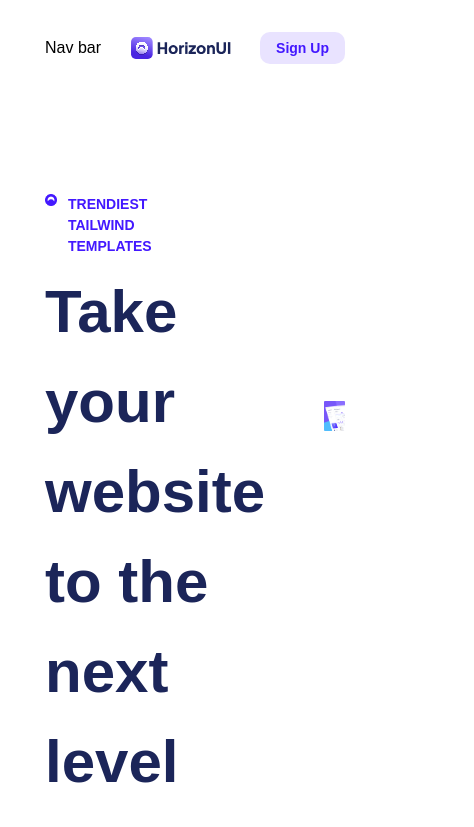
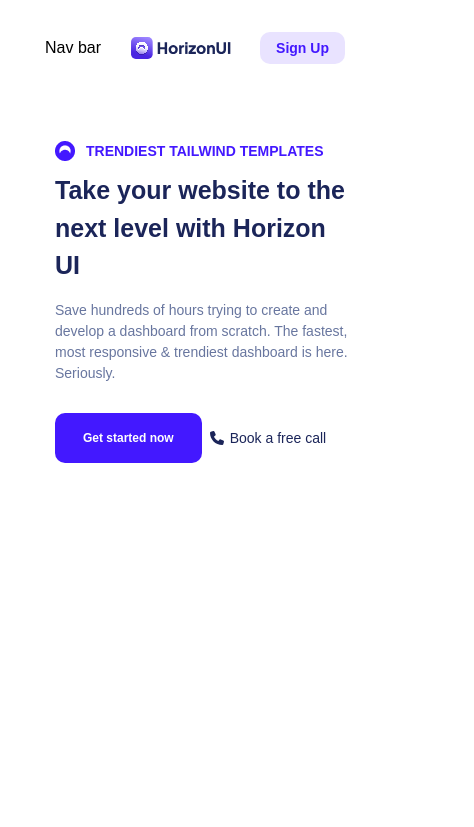
Before and after one commit to ThanhDuy2024/learn-frontend, a React (Vite) app in the folder Vite/learn-reactJS/: page / in a window 390 px wide. Shown: the top 827 px of the page, 474 px wide, since content can reach past the window. Built offline with nearby package versions, Linux system fonts and the light colour scheme.

Commit message:
[Section01] responesive

```diff
--- a/Vite/learn-reactJS/src/components/layouts/section01/Section01.jsx
+++ b/Vite/learn-reactJS/src/components/layouts/section01/Section01.jsx
@@ -3,31 +3,31 @@
 import { FaPhone } from "react-icons/fa6";
 export const Section01 = () => {
   return (
-    <div className="h-[640px] flex">
-      <div className="w-[55%] mr-[114px] mt-[98px] mb-[113px]">
+    <div className="lg:h-[640px] h-[350px] flex max-[500px]:pl-[10px]">
+      <div className="sm:w-[55%] w-[100%] lg:h-[100%] h-[50%] mr-[114px] xl:mt-[98px] mt-[45px] mb-[113px]">
         <div className="flex">
           <div className="mr-[11px]">
             <img src={icon} alt="" />
           </div>
-          <div className="text-[14px] font-[700] text-[#4318FF] mb-[10px]">
+          <div className="lg:text-[16px] sm:text-[14px] max-[400px]:text-[14px] min-[400px]:text-[16px] font-[700] text-[#4318FF] mb-[10px] ">
             TRENDIEST TAILWIND TEMPLATES
           </div>
         </div>
-        <div className="text-[60px] font-[800] text-[#1B2559] mb-[24px]">
+        <div className="lg:text-[60px] md:text-[30px] text-[25px] font-[800] text-[#1B2559] md:mb-[24px] mb-[15px]">
           Take your website to the next level with Horizon UI
         </div>
-        <div className="text-[16px] font-[500] text-[#68769F] w-[429px] mb-[20px]">
+        <div className="md:text-[16px] max-[400px]:w-[300px] max-[500px]:w-[350px] text-[14px] font-[500] text-[#68769F] w-[429px] mb-[20px]">
           Save hundreds of hours trying to create and develop a dashboard from scratch. The fastest, most responsive & trendiest dashboard is here. Seriously.
         </div>
         <div className="flex items-center">
-          <button className="py-[16px] px-[28px] bg-[#4318FF] text-[14px] font-[700] text-[#FFFFFF] rounded-[10px] cursor-pointer">Get started now</button>
+          <button className="py-[16px] px-[28px] bg-[#4318FF] text-[14px] max-[400px]:text-[12px] font-[700] text-[#FFFFFF] rounded-[10px] cursor-pointer">Get started now</button>
           <button className="flex items-center px-[8px] py-[24px] text-[14px] text-[#1B2559]">
             <FaPhone/>
             <div className="ml-[6px]">Book a free call</div>
           </button>
         </div>
       </div>
-      <div className="h-[100%]">
+      <div className="sm:h-[100%] sm:block hidden">
         <img src={image} alt="image" className="h-[100%] object-contain"/>
       </div>
     </div>
```
